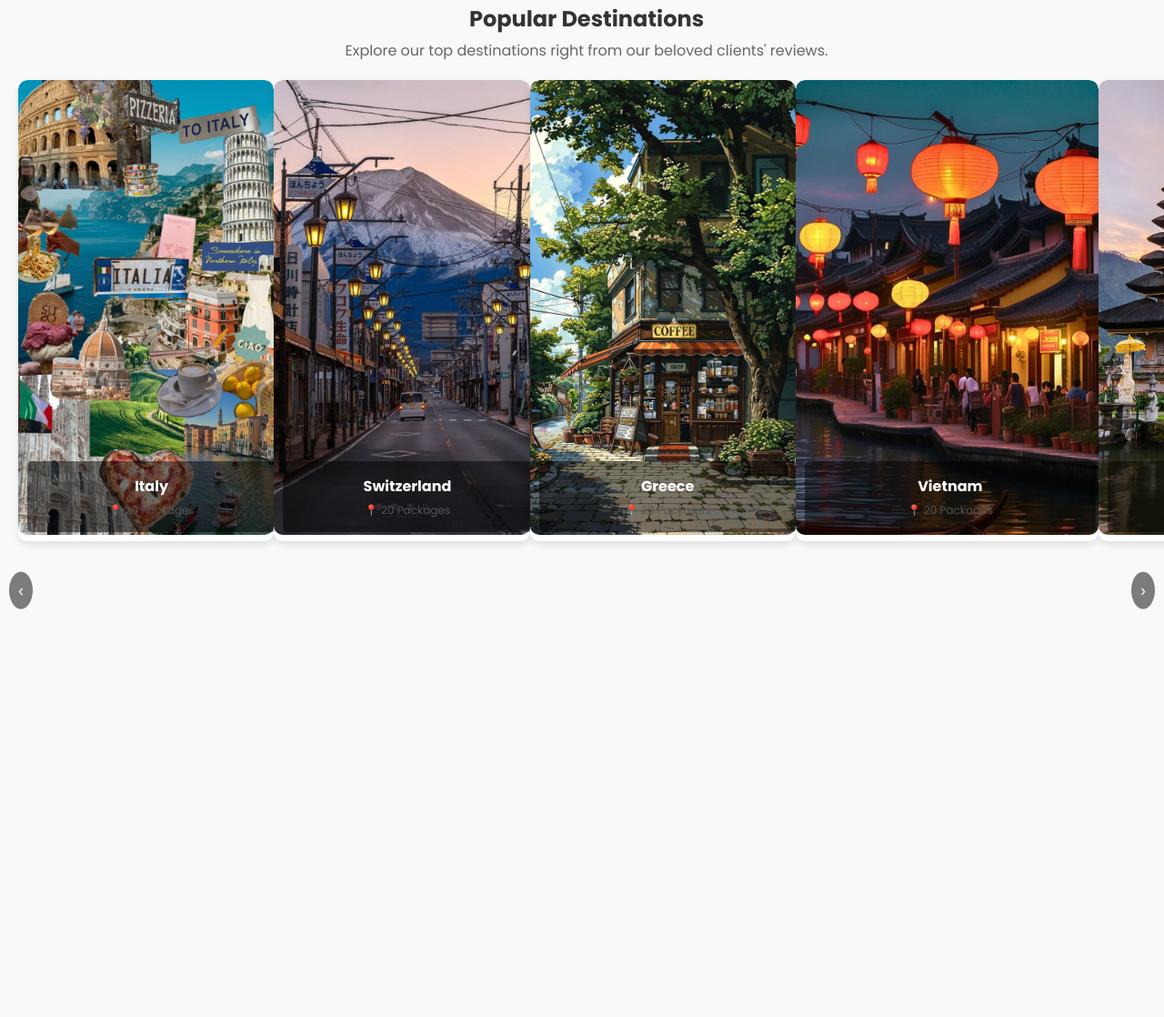
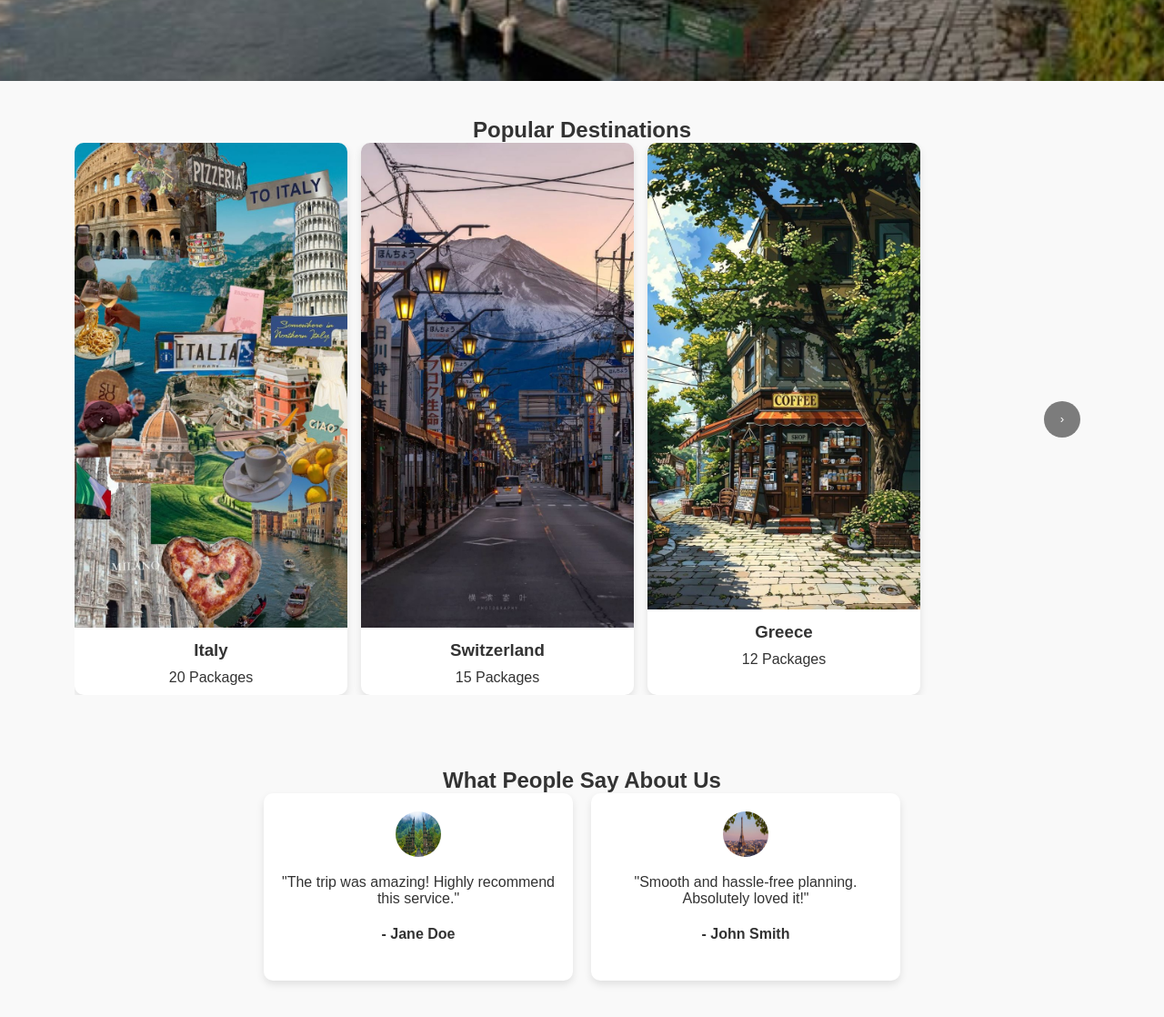
Before and after one commit to monicajala/projectfrontenduas, a plain HTML site: page projectfrontenduas/index.html in a window 1280 px wide. Shown: the part 791-1909 px from the top of the page at 91% size. Before the commit the page ends 1461 px from the top, so only its background shows below. Drawn offline with nearby package versions, Linux system fonts and the light colour scheme.

Commit message:
progress

```diff
--- a/projectfrontenduas/index.html
+++ b/projectfrontenduas/index.html
@@ -1,12 +1,12 @@
 <!DOCTYPE html>
-<html lang="en" ng-app="travelApp">
+<html lang="en">
 <head>
     <meta charset="UTF-8">
     <meta name="viewport" content="width=device-width, initial-scale=1.0">
     <title>Travel Landing Page</title>
     <link rel="stylesheet" href="styles.css">
 </head>
-<body ng-controller="TravelController">
+<body>
     <!-- Navbar -->
     <nav class="navbar">
         <div class="logo">
@@ -19,87 +19,63 @@
         </ul>
         <div class="nav-actions">
             <button class="login-button">Log In / Sign Up</button>
-            <button class="theme-toggle">
-                <img src="assets/theme-icon.png" alt="Theme Toggle">
-            </button>
+            <button class="theme-toggle">Toggle Theme</button>
         </div>
     </nav>
 
     <!-- Hero Section -->
     <section class="hero-section">
-        <img src="assets/homepage.jpg" alt="Deskripsi Gambar" class="hero-image">
-        <div class="content">
-            <h2 class="sub-heading">Your Imagination Is Your Only Limit</h2>
-            <p class="description">
-                We always try to make our customers happy. This provides a lot of facilities. Your Destination is our main priority.
-            </p>
-            <button class="discover-button">Discover More</button>
+        <img src="assets/homepage.jpg" alt="Hero Image" class="hero-image">
+        <div class="hero-content">
+            <h1>Your Next Adventure Awaits</h1>
+            <p>Explore amazing destinations around the world with ease.</p>
+            <button class="cta-button">Discover Now</button>
         </div>
     </section>
 
-    <!-- Popular Destinations Section -->
-    <section class="slider-container">
-        <h2 class="section-title">Popular Destinations</h2>
-        <p class="section-subtitle">Explore our top destinations right from our beloved clients' reviews.</p>
-
-        <div class="slider-wrapper">
-            <button class="nav-button prev" onclick="prevSlide()">&#8249;</button>
+    <!-- Popular Destinations -->
+    <section class="popular-destinations" id="information">
+        <h2>Popular Destinations</h2>
+        <div class="slider-container">
+            <button class="slider-button prev" onclick="moveSlide(-1)">&#8249;</button>
             <div class="slider">
                 <div class="slide">
                     <img src="assets/italy.jpg" alt="Italy">
-                    <div class="slide-content">
-                        <h3>Italy</h3>
-                        <p>📍 20 Packages</p>
-                    </div>
+                    <h3>Italy</h3>
+                    <p>20 Packages</p>
                 </div>
                 <div class="slide">
                     <img src="assets/switzerland.jpg" alt="Switzerland">
-                    <div class="slide-content">
-                        <h3>Switzerland</h3>
-                        <p>📍 20 Packages</p>
-                    </div>
+                    <h3>Switzerland</h3>
+                    <p>15 Packages</p>
                 </div>
                 <div class="slide">
                     <img src="assets/greece.jpg" alt="Greece">
-                    <div class="slide-content">
-                        <h3>Greece</h3>
-                        <p>📍 20 Packages</p>
-                    </div>
-                </div>
-                <div class="slide">
-                    <img src="assets/vietnam.jpg" alt="Vietnam">
-                    <div class="slide-content">
-                        <h3>Vietnam</h3>
-                        <p>📍 20 Packages</p>
-                    </div>
-                </div>
-                <div class="slide">
-                    <img src="assets/bali.jpg" alt="Bali">
-                    <div class="slide-content">
-                        <h3>Bali</h3>
-                        <p>📍 20 Packages</p>
-                    </div>
-                </div>
-                <div class="slide">
-                    <img src="assets/papua.jpg" alt="Papua">
-                    <div class="slide-content">
-                        <h3>Papua</h3>
-                        <p>📍 20 Packages</p>
-                    </div>
-                </div>
-                <div class="slide">
-                    <img src="assets/pantai.jpg" alt="Pantai">
-                    <div class="slide-content">
-                        <h3>Pantai</h3>
-                        <p>📍 20 Packages</p>
-                    </div>
+                    <h3>Greece</h3>
+                    <p>12 Packages</p>
                 </div>
             </div>
-            <button class="nav-button next" onclick="nextSlide()">&#8250;</button>
+            <button class="slider-button next" onclick="moveSlide(1)">&#8250;</button>
         </div>
     </section>
 
-    <script src="https://ajax.googleapis.com/ajax/libs/angularjs/1.8.2/angular.min.js"></script>
+    <!-- Testimonials -->
+    <section class="testimonials">
+        <h2>What People Say About Us</h2>
+        <div class="testimonial-slider">
+            <div class="testimonial">
+                <img src="assets/review.jpg" alt="User 1">
+                <p>"The trip was amazing! Highly recommend this service."</p>
+                <h4>- Jane Doe</h4>
+            </div>
+            <div class="testimonial">
+                <img src="assets/review2.jpg" alt="User 2">
+                <p>"Smooth and hassle-free planning. Absolutely loved it!"</p>
+                <h4>- John Smith</h4>
+            </div>
+        </div>
+    </section>
+
     <script src="script.js"></script>
 </body>
 </html>
--- a/projectfrontenduas/script.js
+++ b/projectfrontenduas/script.js
@@ -1,59 +1,17 @@
-// AngularJS Application Module
-var app = angular.module('travelApp', []);
+let slideIndex = 0;
 
-// AngularJS Controller untuk lokasi dan pencarian
-app.controller('TravelController', function ($scope) {
-    $scope.locations = ['Thailand', 'Indonesia', 'Vietnam', 'Malaysia'];
-    $scope.selectedLocation = $scope.locations[0];
-    $scope.selectedDate = new Date().toISOString().split('T')[0];
+function moveSlide(step) {
+    const slider = document.querySelector(".slider");
+    const slides = document.querySelectorAll(".slide");
+    const totalSlides = slides.length;
 
-    $scope.search = function () {
-        alert('Searching for trips to ' + $scope.selectedLocation + ' on ' + $scope.selectedDate);
-    };
+    slideIndex += step;
+    if (slideIndex < 0) {
+        slideIndex = totalSlides - 1;
+    } else if (slideIndex >= totalSlides) {
+        slideIndex = 0;
+    }
 
-    // Initialize Slider Functionality in AngularJS
-    $scope.initSlider = function () {
-        let currentIndex = 0; // Indeks slide yang sedang aktif
-        const slides = document.querySelectorAll('.slide');
-        const slider = document.querySelector('.slider');
-        const prevButton = document.querySelector('.nav-button.prev');
-        const nextButton = document.querySelector('.nav-button.next');
-
-        // Update slider position based on the current index
-        function updateSliderPosition() {
-            const slideWidth = slides[0].offsetWidth + 10; // Slide width + margin
-            slider.style.transform = `translateX(-${currentIndex * slideWidth}px)`;
-        }
-
-        // Previous slide functionality
-        function prevSlide() {
-            if (currentIndex > 0) {
-                currentIndex--; // Geser ke slide sebelumnya
-            } else {
-                currentIndex = slides.length - 1; // Kembali ke slide terakhir
-            }
-            updateSliderPosition();
-        }
-
-        // Next slide functionality
-        function nextSlide() {
-            if (currentIndex < slides.length - 1) {
-                currentIndex++; // Geser ke slide berikutnya
-            } else {
-                currentIndex = 0; // Kembali ke slide pertama
-            }
-            updateSliderPosition();
-        }
-
-        // Event listeners for buttons
-        prevButton.addEventListener('click', prevSlide);
-        nextButton.addEventListener('click', nextSlide);
-
-        // Initialize slider position
-        window.addEventListener('resize', updateSliderPosition);
-        updateSliderPosition();
-    };
-
-    // Call the slider initialization function after DOM is ready
-    setTimeout($scope.initSlider, 0);
-});
+    const offset = -slideIndex * slides[0].offsetWidth;
+    slider.style.transform = `translateX(${offset}px)`;
+}
--- a/projectfrontenduas/styles.css
+++ b/projectfrontenduas/styles.css
@@ -1,210 +1,182 @@
-@import url('https://fonts.googleapis.com/css2?family=Poppins:wght@400;700&family=Dancing+Script:wght@400;700&display=swap');
-
 /* General Styles */
 body {
     margin: 0;
     font-family: 'Poppins', sans-serif;
-    background-color: #f9f9f9; /* Menggunakan background-color dari CSS kedua */
-    color: #333; /* Menggunakan warna teks dari CSS kedua */
+    background-color: #f9f9f9;
+    color: #333;
 }
 
-h2, p {
+h1, h2, h3, p {
     margin: 0;
 }
 
-/* Navbar Styles */
+ul {
+    padding: 0;
+    list-style: none;
+}
+
+a {
+    text-decoration: none;
+    color: inherit;
+}
+
+/* Navbar */
 .navbar {
     display: flex;
     justify-content: space-between;
     align-items: center;
-    padding: 10px 20px;
+    padding: 15px 20px;
     background-color: #f4c2c2;
+    position: sticky;
+    top: 0;
+    z-index: 1000;
 }
 
 .navbar .logo img {
-    width: 60px;
-    height: auto;
+    height: 50px;
 }
 
-.navbar .nav-links {
+.nav-links {
     display: flex;
     gap: 20px;
-    list-style: none;
 }
 
-.navbar .nav-links li a {
-    text-decoration: none;
-    color: #000;
+.nav-links li a {
     font-weight: bold;
+    color: #333;
 }
 
-.navbar .nav-actions {
-    display: flex;
-    gap: 10px;
-}
-
-.navbar .login-button {
-    padding: 5px 15px;
+.nav-actions button {
+    padding: 5px 10px;
     background-color: #d79e9e;
-    color: #fff;
+    color: white;
     border: none;
     border-radius: 20px;
-    font-weight: bold;
-    cursor: pointer;
-}
-
-.navbar .theme-toggle img {
-    width: 25px;
-    height: auto;
     cursor: pointer;
 }
 
 /* Hero Section */
 .hero-section {
     position: relative;
+    height: 100vh;
+    overflow: hidden;
+}
+
+.hero-section .hero-image {
+    width: 100%;
+    height: 100%;
+    object-fit: cover;
+    position: absolute;
+}
+
+.hero-content {
+    position: relative;
+    z-index: 2;
+    text-align: center;
+    color: white;
+    top: 50%;
+    transform: translateY(-50%);
+}
+
+.hero-content h1 {
+    font-size: 48px;
+}
+
+.hero-content p {
+    margin: 15px 0;
+    font-size: 18px;
+}
+
+.cta-button {
+    padding: 10px 20px;
+    background-color: #d79e9e;
+    color: white;
+    border: none;
+    border-radius: 5px;
+    cursor: pointer;
+}
+
+/* Popular Destinations */
+.popular-destinations {
+    padding: 40px 20px;
     text-align: center;
 }
 
-.hero-section img {
-    width: 100%;
-    height: auto;
-}
-
-.hero-section .content {
-    position: absolute;
-    top: 50%;
-    left: 50%;
-    transform: translate(-50%, -50%);
-    color: #fff;
-}
-
-.hero-section .sub-heading {
-    font-size: 36px;
-    font-weight: bold;
-    margin-bottom: 10px;
-}
-
-.hero-section .description {
-    font-size: 18px;
-    margin-bottom: 20px;
-}
-
-.hero-section .discover-button {
-    padding: 10px 20px;
-    background-color: #d79e9e;
-    color: #fff;
-    border: none;
-    border-radius: 5px;
-    font-weight: bold;
-    cursor: pointer;
-}
-
-/* Slider Section */
 .slider-container {
-    text-align: center;
-    overflow: hidden; /* Mencegah elemen meluap */
-    width: 100%; /* Sesuaikan lebar container */
-    max-width: 1250px; /* Maksimal lebar slider */
-    padding: 20px;
-    margin: 0 auto; /* Posisikan di tengah */
-}
-
-.section-title {
-    font-size: 24px;
-    font-weight: bold;
-    margin-bottom: 5px;
-}
-
-.section-subtitle {
-    font-size: 16px;
-    color: #666;
-    margin-bottom: 20px;
+    position: relative;
+    overflow: hidden;
+    max-width: 90%;
+    margin: auto;
 }
 
 .slider {
     display: flex;
     transition: transform 0.5s ease-in-out;
-    position: relative;
+    gap: 15px;
 }
 
 .slide {
-    flex: 0 0 auto;
-    min-width: 20%; /* Memastikan setiap slide memenuhi ruang slider */
-    margin-right: 0;
-    background: #fff;
+    flex: 0 0 300px;
+    background: white;
     border-radius: 10px;
+    box-shadow: 0 4px 8px rgba(0, 0, 0, 0.1);
     overflow: hidden;
-    box-shadow: 0 4px 8px rgba(0, 0, 0, 0.1);
-    position: relative;
 }
 
 .slide img {
-    width: 100%; /* Gambar memenuhi lebar slide */
-    max-height: 500px; /* Batas tinggi maksimal gambar */
-    object-fit: cover; /* Pastikan gambar tetap proporsional */
-    border-radius: 10px; /* Tambahkan radius sudut */
+    width: 100%;
+    height: auto;
+    object-fit: cover;
 }
 
-.slide-content {
-    position: absolute;
-    bottom: 10px;
-    left: 10px;
-    background: rgba(0, 0, 0, 0.5);
-    color: #fff;
-    padding: 10px;
-    border-radius: 5px;
-    width: 90%; /* Sesuaikan ukuran konten */
+.slide h3, .slide p {
+    margin: 10px;
 }
 
-.slide-content h3 {
-    font-size: 16px; /* Mengecilkan ukuran heading */
-    font-weight: bold;
-    margin: 5px 0;
-}
-
-.slide-content p {
-    margin: 5px 0;
-    font-size: 12px; /* Mengecilkan ukuran teks deskripsi */
-    color: #555;
-}
-
-.slide-content button {
-    padding: 5px 10px;
-    margin: 5px;
+.slider-button {
+    position: absolute;
+    top: 50%;
+    transform: translateY(-50%);
+    background-color: rgba(0, 0, 0, 0.5);
+    color: white;
     border: none;
-    border-radius: 5px;
-    background-color: #007BFF;
-    color: #fff;
+    border-radius: 50%;
+    width: 40px;
+    height: 40px;
     cursor: pointer;
 }
 
-.slide-content button:hover {
-    background-color: #0056b3;
-}
-
-/* Navigation Buttons */
-.nav-button {
-    position: absolute;
-    top: 180%;
-    transform: translateY(-50%);
-    background: rgba(0, 0, 0, 0.5);
-    color: #fff;
-    border: none;
-    padding: 10px;
-    cursor: pointer;
-    z-index: 10;
-    font-size: 18px;
-    border-radius: 50%;
-}
-
-.nav-button.prev {
+.slider-button.prev {
     left: 10px;
 }
 
-.nav-button.next {
+.slider-button.next {
     right: 10px;
 }
 
-.nav-button:hover {
-    background: rgba(0, 0, 0, 0.8);
+/* Testimonials */
+.testimonials {
+    padding: 40px 20px;
+    text-align: center;
 }
+
+.testimonial-slider {
+    display: flex;
+    gap: 20px;
+    justify-content: center;
+}
+
+.testimonial {
+    background: white;
+    padding: 20px;
+    border-radius: 10px;
+    box-shadow: 0 4px 8px rgba(0, 0, 0, 0.1);
+    max-width: 300px;
+}
+
+.testimonial img {
+    width: 50px;
+    height: 50px;
+    border-radius: 50%;
+    margin-bottom: 15px;
+}
```
Also changed, not shown: projectfrontenduas/assets/review.jpg (added), projectfrontenduas/assets/review2.jpg (added), projectfrontenduas/assets/review3.jpg (added).
